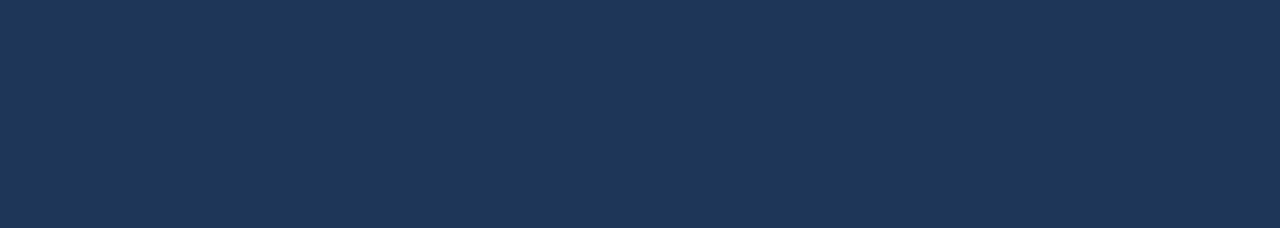
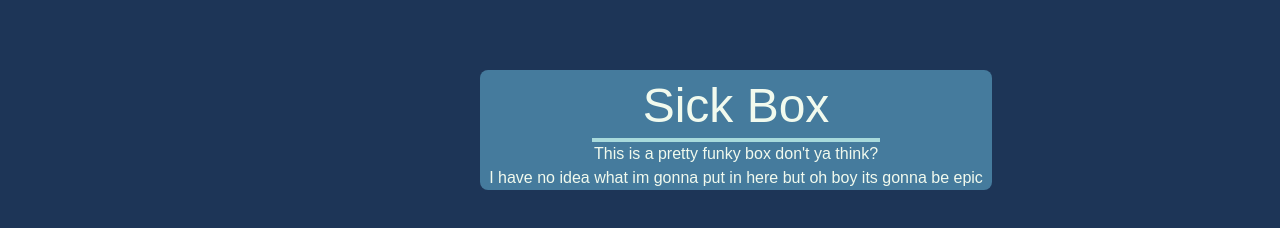
Before and after one commit to MarkRyanGarcia/Portfolio, a SvelteKit app: page / in a window 1280 px wide. Shown: the part 154-382 px from the top of the page. Built offline with nearby package versions, Linux system fonts and the light colour scheme.

Commit message:
ADDED A SICK BOX

```diff
--- a/src/routes/+page.svelte
+++ b/src/routes/+page.svelte
@@ -9,3 +9,39 @@
 <h3 class="text-center text-2xl">I like to code :)</h3>
 
 As you can see, this page is pretty empty at the moment
+
+<header class="container">
+    <h1 class="title">Sick Box</h1>
+    <p>This is a pretty funky box don't ya think?</p>
+        <p>
+            I have no idea what im gonna put in here but oh boy its gonna be epic
+        </p>
+</header>
+
+<style>
+    .container {
+        /* Center items within grid */
+        display: grid;
+        place-items: center;
+        /* Center the grid itself */
+        width: 40%;
+        height: 80%;
+        margin-top: 10%;
+        margin-bottom: 10%;
+        margin-left: 37.5%;
+        margin-right: 37.5%;
+        background-color: var(--color4);
+        border-radius: 8px;
+        /* border-color: var(--color3); */
+    }
+    .title {
+        text-align: center;
+        font-size: 3rem;
+        color: var(--color2);
+        height: 4.5rem;
+        width: 18rem;
+        border-bottom: 0.25rem solid var(--color3);
+        -webkit-background-clip: padding-box;
+        background-clip: padding-box;
+    }
+</style>
```
Also changed, not shown: src/lib/navbar.svelte (indentation only).
